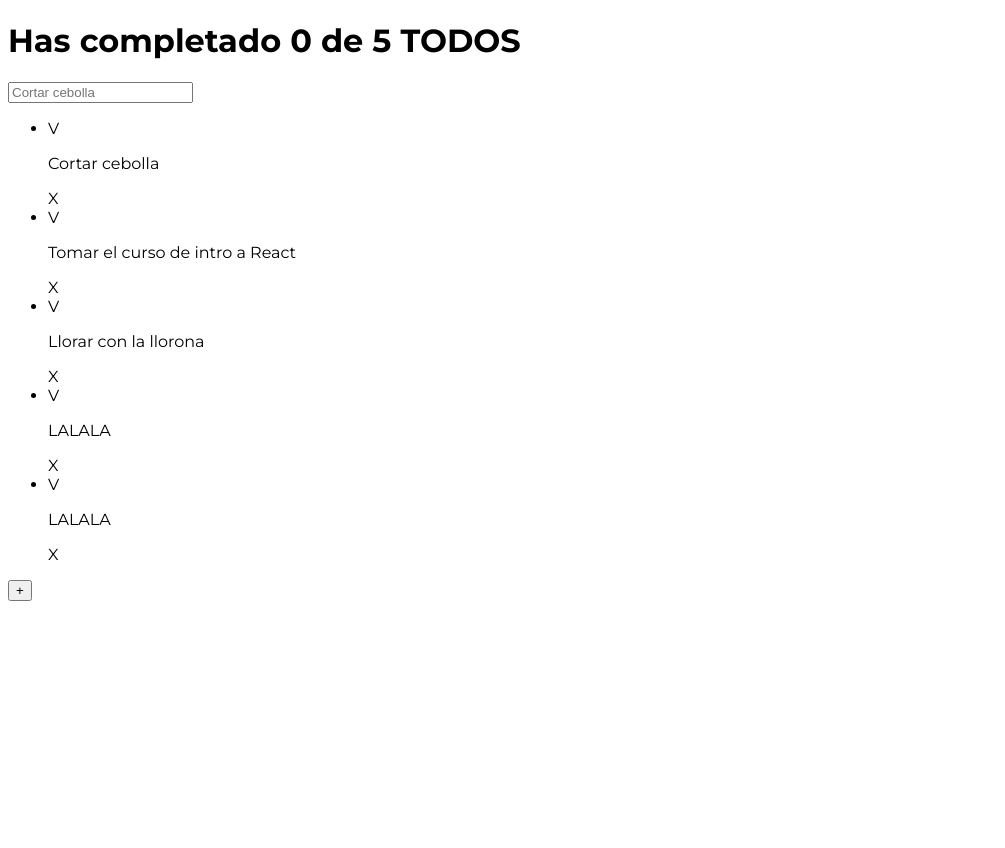
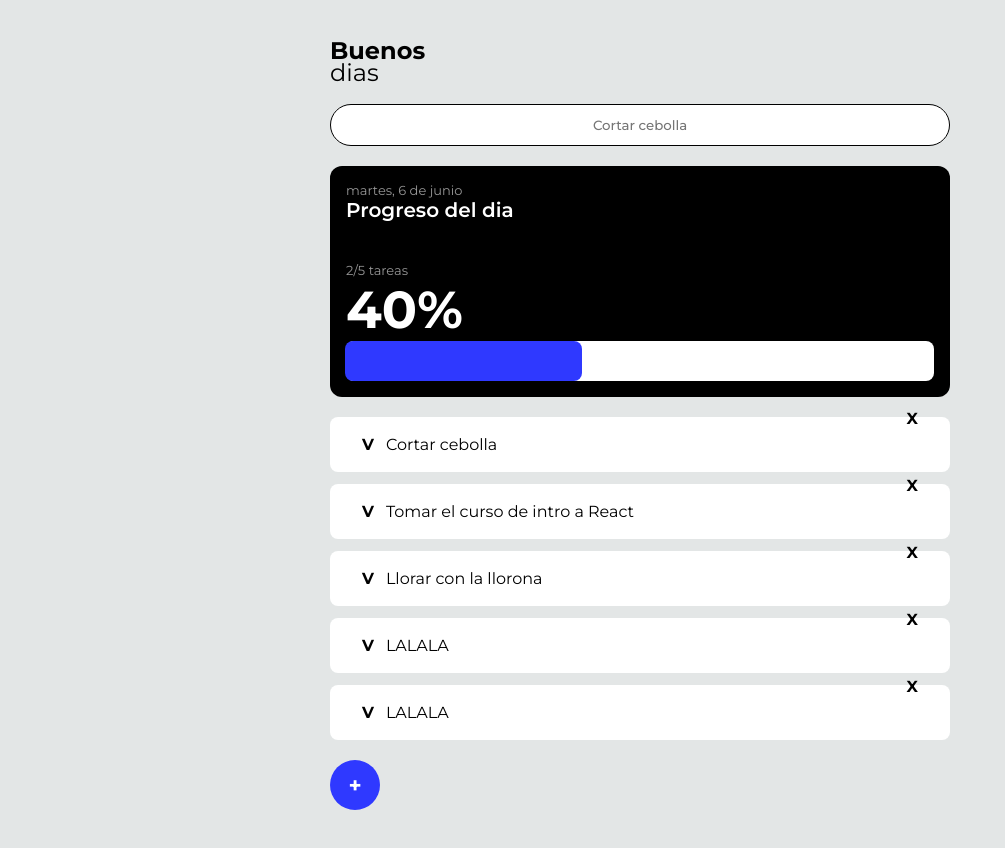
Before and after one commit to CristianCavanzo/TodoApp, a Next.js app: page / in a window 1280 px wide. Shown: the whole page, without its empty margins (0-1005 px from the left). Before the commit the page ends 800 px from the top, so only its background shows below. Built offline with nearby package versions, Linux system fonts and the light colour scheme.

Commit message:
[Add]: initial styles

```diff
--- /dev/null
+++ b/next.config.js
@@ -0,0 +1,9 @@
+/** @type {import('next').NextConfig} */
+const nextConfig = {
+	/* config options here */
+	compiler: {
+		styledComponents: true,
+	},
+};
+
+module.exports = nextConfig;
--- a/package.json
+++ b/package.json
@@ -22,9 +22,11 @@
     "@types/eslint-config-prettier": "^6.11.0",
     "@types/node": "20.2.5",
     "@types/react": "18.2.8",
+    "@types/styled-components": "^5.1.26",
     "eslint-config-next": "^13.4.4",
     "eslint-config-prettier": "^8.8.0",
     "eslint-plugin-jsx-a11y": "^6.7.1",
-    "prettier-eslint": "^15.0.1"
+    "prettier-eslint": "^15.0.1",
+    "styled-components": "^5.3.11"
   }
 }
--- a/pages/CreateTodoButton.tsx
+++ b/pages/CreateTodoButton.tsx
@@ -1,5 +1,18 @@
 import React from 'react';
+import styled from 'styled-components';
+import { montserrat } from './_app';
+const Button = styled.button`
+	width: 50px;
+	height: 50px;
+	background: #2f39ff;
+	border-radius: 100%;
+	outline: none;
+	border: none;
+	color: #fff;
+	font-weight: bold;
+	font-size: 22px;
+`;
 const CreateTodoButton = () => {
-	return <button>+</button>;
+	return <Button className={montserrat.className}>+</Button>;
 };
 export { CreateTodoButton };
--- a/pages/TodoCounter.tsx
+++ b/pages/TodoCounter.tsx
@@ -1,13 +1,67 @@
 import React from 'react';
+import styled from 'styled-components';
+const TodoCounterComponent = styled.div`
+	background: #000;
+	border-radius: 12px;
+	color: #fff;
+	padding: 16px;
+	display: flex;
+	flex-direction: column;
+	row-gap: 40px;
+	.todoCounter_text--secondary {
+		color: #969696;
+		font-size: 13px;
+	}
+
+	.todoCounter_progress {
+		font-size: 20px;
+		font-weight: 600;
+	}
+	.todoCounter_bottom--percentage {
+		font-weight: bold;
+		font-size: 52px;
+	}
+	.todoCounter_bottom--percentageContainer {
+		width: 100%;
+		height: 40px;
+		background: #fff;
+		border-radius: 8px;
+	}
+`;
+const Percentage = styled.div<{ $width?: number }>`
+	border-radius: 8px;
+	height: 100%;
+	width: calc(${(props) => props.$width}% + 2px);
+	background: #2f39ff;
+	margin-left: -1px;
+	margin-right: -1px;
+`;
+
 interface Props {
 	totalTodos: number;
 	completed: number;
 }
 const TodoCounter: React.FC<Props> = ({ totalTodos, completed }) => {
+	const formatDay = new Intl.DateTimeFormat('es-CO', {
+		day: 'numeric',
+		month: 'long',
+		weekday: 'long',
+	}).format(new Date());
+	const percentage = (completed / totalTodos) * 100;
 	return (
-		<h1>
-			Has completado {completed} de {totalTodos} TODOS
-		</h1>
+		<TodoCounterComponent>
+			<div className="todoCounter_top">
+				<p className="todoCounter_day todoCounter_text--secondary">{formatDay}</p>
+				<p className="todoCounter_progress">Progreso del dia</p>
+			</div>
+			<div className="todoCounter_bottom">
+				<p className="todoCounter_bottom--task todoCounter_text--secondary">{`${completed}/${totalTodos} tareas`}</p>
+				<div className="todoCounter_bottom--percentage">{`${percentage}%`}</div>
+				<div className="todoCounter_bottom--percentageContainer">
+					<Percentage $width={percentage} />
+				</div>
+			</div>
+		</TodoCounterComponent>
 	);
 };
 export { TodoCounter };
--- /dev/null
+++ b/pages/TodoHead.tsx
@@ -0,0 +1,22 @@
+import React from 'react';
+import styled from 'styled-components';
+const Head = styled.div`
+	.todoHead_title {
+		display: flex;
+		flex-direction: column;
+		font-size: 24px;
+		line-height: 22px;
+	}
+`;
+
+const TodoHead = () => {
+	return (
+		<Head>
+			<p className="todoHead_title">
+				<b>Buenos</b> dias
+			</p>
+		</Head>
+	);
+};
+
+export { TodoHead };
--- a/pages/TodoItem.tsx
+++ b/pages/TodoItem.tsx
@@ -1,15 +1,33 @@
 import React from 'react';
+import styled from 'styled-components';
+const List = styled.li`
+	display: flex;
+	background: #fff;
+	border-radius: 8px;
+	padding: 18px 32px;
+	column-gap: 12px;
+	position: relative;
+	font-size: 16px;
+	span {
+		font-weight: bold;
+	}
+	.todoItem_delete {
+		position: absolute;
+		top: -8px;
+		right: 32px;
+	}
+`;
 interface Props {
 	text: string;
 	completed: boolean;
 }
 const TodoItem: React.FC<Props> = ({ text }) => {
 	return (
-		<li>
+		<List>
 			<span>V</span>
 			<p>{text}</p>
-			<span>X</span>
-		</li>
+			<span className="todoItem_delete">X</span>
+		</List>
 	);
 };
 export { TodoItem };
--- a/pages/TodoList.tsx
+++ b/pages/TodoList.tsx
@@ -1,5 +1,10 @@
 import React, { ReactNode } from 'react';
+import styled from 'styled-components';
+const TodoListComponent = styled.ul`
+	display: grid;
+	row-gap: 12px;
+`;
 const TodoList = ({ children }: { children: ReactNode }) => {
-	return <ul>{children}</ul>;
+	return <TodoListComponent>{children}</TodoListComponent>;
 };
 export { TodoList };
--- a/pages/TodoSearch.tsx
+++ b/pages/TodoSearch.tsx
@@ -1,5 +1,18 @@
 import React from 'react';
+import styled from 'styled-components';
+import { montserrat } from './_app';
+
+const Input = styled.input`
+	width: 100%;
+	border-radius: 100px;
+	border: none;
+	outline-color: #2f39ff;
+	border: 1px solid #000;
+	padding: 12px 22px;
+	text-align: center;
+	font-weight: 500;
+`;
 const TodoSearch = () => {
-	return <input type="text" placeholder="Cortar cebolla" />;
+	return <Input type="text" placeholder="Cortar cebolla" className={montserrat.className} />;
 };
 export { TodoSearch };
--- a/pages/_app.tsx
+++ b/pages/_app.tsx
@@ -1,12 +1,14 @@
 import type { AppProps } from 'next/app';
 import { Montserrat } from 'next/font/google';
-const montserrat = Montserrat({
+import '@styles/global.css';
+
+export const montserrat = Montserrat({
 	weight: 'variable',
 	subsets: ['latin'],
 });
 export default function MyApp({ Component, pageProps }: AppProps) {
 	return (
-		<div className={montserrat.className}>
+		<div className={`${montserrat.className} layout`}>
 			<Component {...pageProps} />
 		</div>
 	);
--- a/pages/index.tsx
+++ b/pages/index.tsx
@@ -4,6 +4,7 @@ import { TodoSearch } from './TodoSearch';
 import { TodoList } from './TodoList';
 import { CreateTodoButton } from './CreateTodoButton';
 import { TodoItem } from './TodoItem';
+import { TodoHead } from './TodoHead';
 
 const defaultTodos = [
 	{ text: 'Cortar cebolla', completed: false },
@@ -15,16 +16,17 @@ const defaultTodos = [
 
 const Home = () => {
 	return (
-		<div>
-			<TodoCounter totalTodos={5} completed={0} />
+		<>
+			<TodoHead />
 			<TodoSearch />
+			<TodoCounter totalTodos={5} completed={2} />
 			<TodoList>
 				{defaultTodos.map((todo, key) => (
 					<TodoItem text={todo.text} completed={todo.completed} key={`TodoItem_${key}`} />
 				))}
 			</TodoList>
 			<CreateTodoButton />
-		</div>
+		</>
 	);
 };
 
--- /dev/null
+++ b/styles/global.css
@@ -0,0 +1,15 @@
+* {
+	margin: 0;
+	padding: 0;
+	box-sizing: border-box;
+}
+body {
+	background: #e3e6e6;
+}
+.layout {
+	display: grid;
+	max-width: 700px;
+	margin: 0 auto;
+	row-gap: 20px;
+	padding: 40px;
+}
```
Also changed, not shown: tsconfig.json (+7 -14 lines), 1 other file (tests, documents, lock files or other folders).
